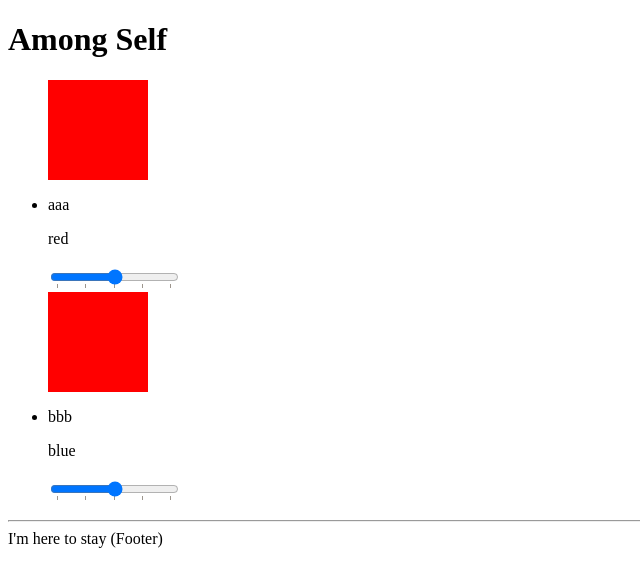
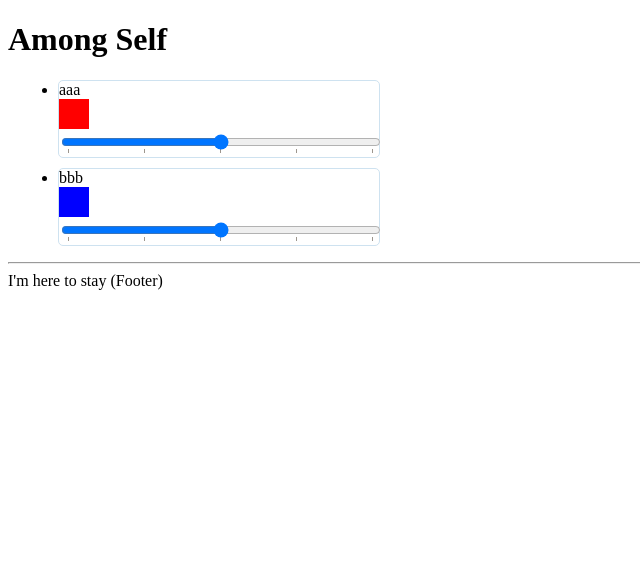
Before and after one commit to yensaki/among-self, a Next.js app: page / in a window 1280 px wide. Shown: the top 586 px of the page, without its empty margins (0-640 px from the left). Built offline with nearby package versions, Linux system fonts and the light colour scheme.

Commit message:
Component Design

```diff
--- a/components/Crew.tsx
+++ b/components/Crew.tsx
@@ -1,29 +1,20 @@
 import * as React from 'react'
 import styled from 'styled-components'
-
-enum Mark {
-    Crewmate = 'crewmate',
-    Impostor = 'impostor',
-    Gray = 'gray'
-}
 
 type Props = {
   color: string,
   name: string,
-  mark: Mark
 }
 
-const Crew = ({color, name, mark}: Props) => (
-    <li>
+const Crew = ({color, name}: Props) => (
     <Container >
-            <Square color={color}></Square>
-            <p>{name}</p>
-            {color}
-            <p>
-                {mark}
-            </p>
         <div>
-                <input type="range" list="range-list"/>
+            <div>{name}</div>
+            <Square style={{"background-color": color}}></Square>
+        </div>
+
+        <div>
+            <RangeSlider type="range" list="range-list"/>
             <datalist id="range-list">
                 <option value="0" />
                 <option value="25" />
@@ -33,19 +24,22 @@ const Crew = ({color, name, mark}: Props) => (
             </datalist>
         </div>
     </Container>
-    </li>
 )
 
-type SquareProps = {
-    color: string
-}
-const Container = styled.div`
+const Container = styled.li`
+    width: 320px;
+    border: 1px solid #cee2f0;
+    border-radius: 5px 5px;
+    margin: 10px;
 `
 
-const Square = styled.div<SquareProps>`
-    width: 100px;
-    height: 100px;
-    background-color: red;
+const Square = styled.div`
+    width: 30px;
+    height: 30px;
+`
+
+const RangeSlider = styled.input`
+    width: 100%;
 `
 
 export default Crew
```
Lines whose indentation alone changed are shown as unchanged.
